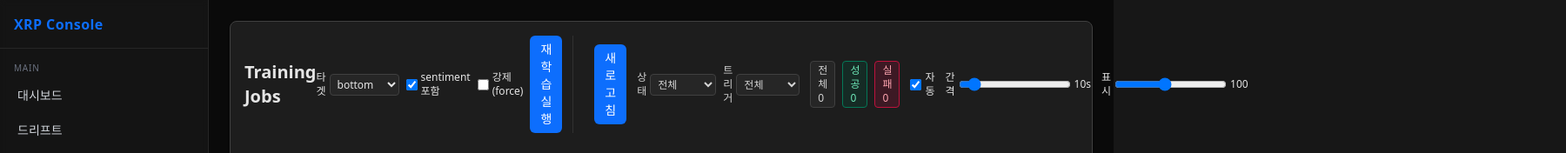
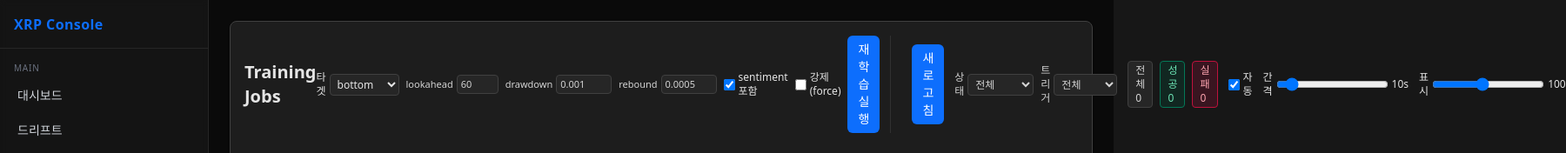
Before and after one commit to wooyoung7703/pro11, a Vue app in the folder frontend/: page /training in a window 1280 px wide. Shown: the top 176 px of the page at 87% size, 1800 px wide, since content can reach past the window. Built offline with nearby package versions, Linux system fonts and the light colour scheme; no server answers.

Commit message:
Add bottom parameter controls to training UI

```diff
--- a/frontend/src/views/TrainingJobs.vue
+++ b/frontend/src/views/TrainingJobs.vue
@@ -13,6 +13,24 @@
                 <option value="direction">direction</option>
               </select>
             </label>
+            <!-- Bottom 파라미터 (bottom 타겟 선택시만 표시) -->
+            <template v-if="runTarget === 'bottom'">
+              <label class="flex items-center gap-1 text-neutral-300 text-[11px]">
+                lookahead
+                <input v-model.number="bottomParams.lookahead" type="number" min="10" max="100"
+                       class="bg-neutral-800 border border-neutral-700 rounded px-1 py-0.5 w-12 text-[11px]" />
+              </label>
+              <label class="flex items-center gap-1 text-neutral-300 text-[11px]">
+                drawdown
+                <input v-model.number="bottomParams.drawdown" type="number" step="0.0001" min="0.0001" max="0.1"
+                       class="bg-neutral-800 border border-neutral-700 rounded px-1 py-0.5 w-16 text-[11px]" />
+              </label>
+              <label class="flex items-center gap-1 text-neutral-300 text-[11px]">
+                rebound
+                <input v-model.number="bottomParams.rebound" type="number" step="0.0001" min="0.0001" max="0.1"
+                       class="bg-neutral-800 border border-neutral-700 rounded px-1 py-0.5 w-16 text-[11px]" />
+              </label>
+            </template>
             <label class="flex items-center gap-1 cursor-pointer select-none">
               <input type="checkbox" v-model="runSentiment" /> sentiment 포함
             </label>
@@ -156,6 +174,11 @@ const runTarget = ref<'bottom'|'direction'>(
   // Prefer bottom as default to align with current backend config
   'bottom'
 );
+const bottomParams = ref({
+  lookahead: 60,
+  drawdown: 0.001,
+  rebound: 0.0005
+});
 const runLoading = ref(false);
 const runMsg = ref<string | null>(null);
 
@@ -169,7 +192,17 @@ async function runTraining() {
         'Content-Type': 'application/json',
         'X-API-Key': (window as any).API_KEY || 'dev-key',
       },
-      body: JSON.stringify({ trigger: 'manual_ui', sentiment: runSentiment.value, force: runForce.value, target: runTarget.value }),
+      body: JSON.stringify({
+        trigger: 'manual_ui',
+        sentiment: runSentiment.value,
+        force: runForce.value,
+        target: runTarget.value,
+        ...(runTarget.value === 'bottom' ? {
+          bottom_lookahead: bottomParams.value.lookahead,
+          bottom_drawdown: bottomParams.value.drawdown,
+          bottom_rebound: bottomParams.value.rebound
+        } : {})
+      }),
     });
     if (!r.ok) throw new Error(`HTTP ${r.status}`);
     const j = await r.json();
```
